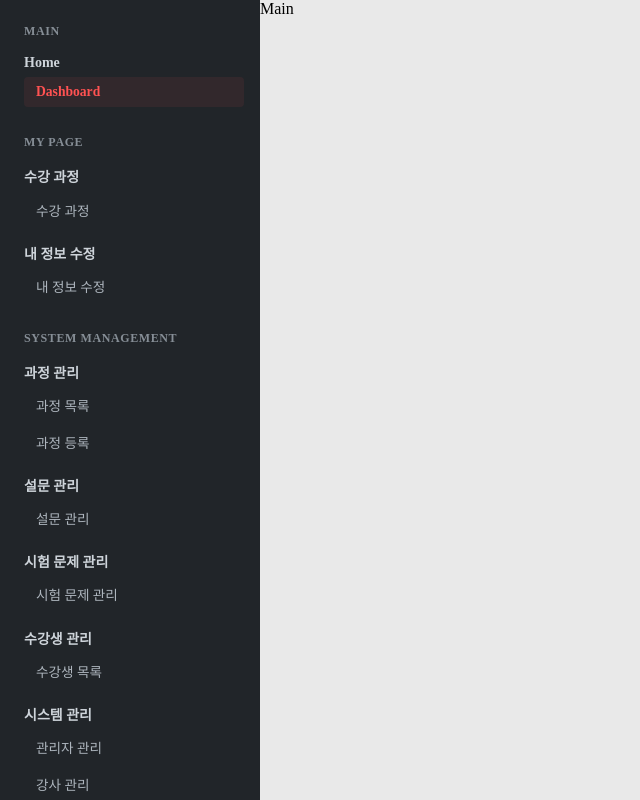
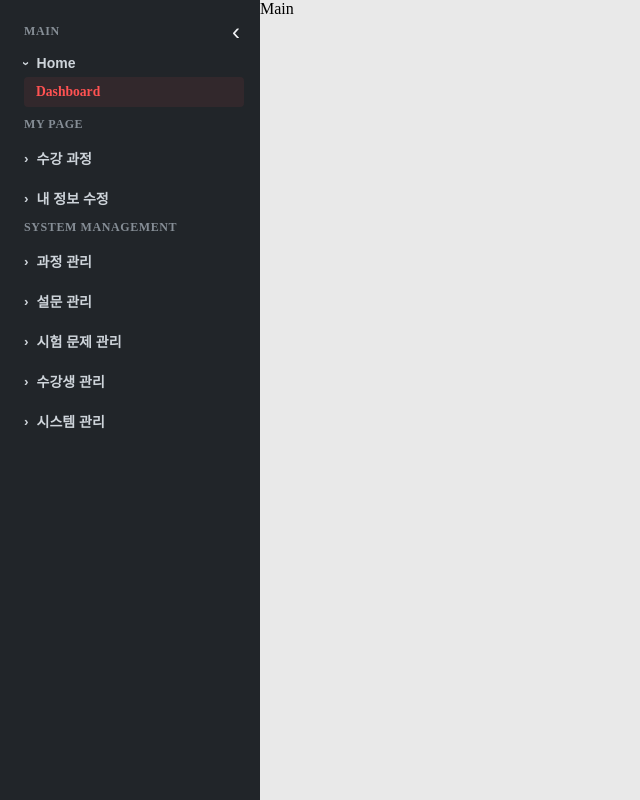
Before and after one commit to 28th-lms-project/28th-lms-repo, a React (Vite) app in the folder frontend/: page / in a window 1280 px wide. Shown: the whole page, without its empty margins (0-640 px from the left). Built offline with nearby package versions, Linux system fonts and the light colour scheme.

Commit message:
Feat: 사이드 메뉴 접고 펼침 기능 추가

```diff
--- a/frontend/src/components/menu/SideMenu.jsx
+++ b/frontend/src/components/menu/SideMenu.jsx
@@ -1,95 +1,101 @@
-import { NavLink } from "react-router-dom";
+import { NavLink, useLocation } from "react-router-dom";
+
 import styles from "./SideMenu.module.css";
+import { useState } from "react";
+import { MENU } from "./menuData";
+
+// 메뉴 항목이 현재 주소와 일치하는지 확인
+function isActiveItem(item, pathname) {
+  if (item.to === "/") {
+    return pathname === "/";
+  }
+  return pathname.startsWith(item.to);
+}
+
+// 현재 주소에 해당하는 그룹만 처음에 펼침
+function getInitialOpenGroups(pathname) {
+  return MENU.flatMap((section) => section.groups)
+    .filter((group) => group.items.some((item) => isActiveItem(item, pathname)))
+    .map((group) => group.title);
+}
 
 export default function SideMenu() {
+  const { pathname } = useLocation();
+  const [collapsed, setCollapsed] = useState(false);
+  const [openGroups, setOpenGroups] = useState(() =>
+    getInitialOpenGroups(pathname),
+  );
+
+  function toggleGroup(title) {
+    setOpenGroups((prev) => {
+      if (prev.includes(title)) {
+        return prev.filter((t) => t !== title); // 닫기
+      }
+      return [...prev, title]; // 열기
+    });
+  }
+
+  let navClass = styles.sideMenu;
+  let toggleLabel = "메뉴 접기";
+  if (collapsed) {
+    navClass += ` ${styles.collapsed}`;
+    toggleLabel = "메뉴 펼치기";
+  }
+
   return (
-    <nav className={styles.sideMenu}>
-      <h4 className={styles.listTitle}>Main</h4>
-      <div className={styles.listItemTitle}>Home</div>
-      <ul className={styles.listSubmenu}>
-        <li className={styles.listItem}>
-          <NavLink to="/">Dashboard</NavLink>
-        </li>
-      </ul>
+    <nav className={navClass}>
+      <button
+        type="button"
+        className={styles.collapseBtn}
+        onClick={() => setCollapsed((c) => !c)}
+        aria-label={toggleLabel}
+      >
+        {collapsed && "›"}
+        {!collapsed && "‹"}
+      </button>
 
-      <h4 className={styles.listTitle}>My Page</h4>
-      <div className={styles.listItemTitle}>수강 과정</div>
-      <ul className={styles.listSubmenu}>
-        <li className={styles.listItem}>
-          <NavLink to="/my/course/list">수강 과정</NavLink>
-        </li>
-      </ul>
+      <div className={styles.menuBody}>
+        {MENU.map((section) => (
+          <div key={section.section}>
+            <h4 className={styles.listTitle}>{section.section}</h4>
+            {section.groups.map((group) => {
+              const isOpen = openGroups.includes(group.title);
 
-      <div className={styles.listItemTitle}>내 정보 수정</div>
-      <ul className={styles.listSubmenu}>
-        <li className={styles.listItem}>
-          <NavLink to="/my/info">내 정보 수정</NavLink>
-        </li>
-      </ul>
+              let arrowClass = styles.arrow;
+              let submenuClass = styles.submenuWrap;
+              if (isOpen) {
+                arrowClass += ` ${styles.arrowOpen}`;
+                submenuClass += ` ${styles.submenuOpen}`;
+              }
 
-      <h4 className={styles.listTitle}>System Management</h4>
-      <div className={styles.listItemTitle}>과정 관리</div>
-      <ul className={styles.listSubmenu}>
-        <li className={styles.listItem}>
-          <NavLink to="/admin/course" end>
-            과정 목록
-          </NavLink>
-        </li>
-        <li className={styles.listItem}>
-          <NavLink to="/admin/course/add">과정 등록</NavLink>
-        </li>
-      </ul>
-
-      <div className={styles.listItemTitle}>설문 관리</div>
-      <ul className={styles.listSubmenu}>
-        <li className={styles.listItem}>
-          <NavLink to="/admin/survey">설문 관리</NavLink>
-        </li>
-      </ul>
-
-      <div className={styles.listItemTitle}>시험 문제 관리</div>
-      <ul className={styles.listSubmenu}>
-        <li className={styles.listItem}>
-          <NavLink to="/admin/test">시험 문제 관리</NavLink>
-        </li>
-      </ul>
-
-      <div className={styles.listItemTitle}>수강생 관리</div>
-      <ul className={styles.listSubmenu}>
-        <li className={styles.listItem}>
-          <NavLink to="/admin/students">수강생 목록</NavLink>
-        </li>
-      </ul>
-
-      <div className={styles.listItemTitle}>시스템 관리</div>
-      <ul className={styles.listSubmenu}>
-        <li className={styles.listItem}>
-          <NavLink to="/admin/system/account">관리자 관리</NavLink>
-        </li>
-        <li className={styles.listItem}>
-          <NavLink to="/admin/system/tutor">강사 관리</NavLink>
-        </li>
-        <li className={styles.listItem}>
-          <NavLink to="/admin/system/menu">메뉴 관리</NavLink>
-        </li>
-        <li className={styles.listItem}>
-          <NavLink to="/admin/system/role">권한 관리</NavLink>
-        </li>
-        <li className={styles.listItem}>
-          <NavLink to="/admin/system/access">접근 권한 조회</NavLink>
-        </li>
-        <li className={styles.listItem}>
-          <NavLink to="/admin/system/access-role">
-            권한별 접근 권한 관리
-          </NavLink>
-        </li>
-        <li className={styles.listItem}>
-          <NavLink to="/admin/system/code">환경 변수 관리</NavLink>
-        </li>
-        <li className={styles.listItem}>
-          <NavLink to="/admin/system/db">DB 관리</NavLink>
-        </li>
-      </ul>
+              return (
+                <div key={group.title}>
+                  <button
+                    type="button"
+                    className={styles.listItemTitle}
+                    onClick={() => toggleGroup(group.title)}
+                    aria-expanded={isOpen}
+                  >
+                    <span className={arrowClass}>›</span>
+                    {group.title}
+                  </button>
+                  <div className={submenuClass}>
+                    <ul className={styles.listSubmenu}>
+                      {group.items.map((item) => (
+                        <li key={item.to} className={styles.listItem}>
+                          <NavLink to={item.to} end={item.end}>
+                            {item.label}
+                          </NavLink>
+                        </li>
+                      ))}
+                    </ul>
+                  </div>
+                </div>
+              );
+            })}
+          </div>
+        ))}
+      </div>
     </nav>
   );
 }
--- a/frontend/src/components/menu/SideMenu.module.css
+++ b/frontend/src/components/menu/SideMenu.module.css
@@ -1,14 +1,20 @@
+/* 사이드메뉴 컨테이너 */
 .sideMenu {
+  position: relative;
   width: 260px;
   min-width: 260px;
   height: 100vh;
-  background-color: #212529;
+  background-color: #212529; /* 다크 배경 */
   color: #f1f3f5;
   padding: 1.5rem 1rem;
   overflow-y: auto;
   box-sizing: border-box;
+  transition:
+    width 0.25s ease,
+    min-width 0.25s ease;
 }
 
+/* 스크롤바 디자인 (다크 테마 맞춤) */
 .sideMenu::-webkit-scrollbar {
   width: 6px;
 }
@@ -18,6 +24,41 @@
 }
 .sideMenu::-webkit-scrollbar-track {
   background: transparent;
+}
+
+/* 사이드바를 접었을 때 (Collapsed) */
+.sideMenu.collapsed {
+  width: 60px;
+  min-width: 60px;
+  overflow: hidden;
+}
+.sideMenu.collapsed .menuBody {
+  opacity: 0;
+  pointer-events: none;
+}
+
+/* 메뉴 본문 래퍼 */
+.menuBody {
+  transition: opacity 0.15s ease;
+}
+
+/* 접기/펼치기 토글 버튼 */
+.collapseBtn {
+  position: absolute;
+  top: 1rem;
+  right: 1rem;
+  background: none;
+  border: none;
+  color: #f1f3f5;
+  font-size: 1.5rem;
+  line-height: 1;
+  padding: 0.25rem;
+  cursor: pointer;
+  z-index: 10;
+}
+
+.collapseBtn:hover {
+  color: #ced4da;
 }
 
 /* 대분류 제목 (Main, My Page, System Management) */
@@ -36,13 +77,53 @@
   margin-top: 0;
 }
 
-/* 중분류 제목 (Home, 수강 과정, 과정 관리 등) */
+/* 중분류 토글 버튼 (Home, 수강 과정 등) */
 .listItemTitle {
+  display: flex;
+  align-items: center;
+  gap: 0.5rem;
+  width: 100%;
+  background: none;
+  border: none;
+  text-align: left;
+  cursor: pointer;
   font-size: 0.875rem;
   font-weight: 600;
   color: #ced4da;
   padding: 0.5rem 0.5rem 0.25rem 0.5rem;
-  cursor: default;
+  border-radius: 4px;
+  transition: background-color 0.15s ease, color 0.15s ease;
+}
+
+.listItemTitle:hover {
+  background-color: rgba(255, 255, 255, 0.04);
+  color: #ffffff;
+}
+
+/* 아코디언 화살표 */
+.arrow {
+  display: inline-block;
+  font-size: 0.85rem;
+  transition: transform 0.2s ease;
+}
+
+.arrowOpen {
+  transform: rotate(90deg);
+}
+
+/* 아코디언 서브메뉴 감싸개 (Grid 높이 애니메이션) */
+.submenuWrap {
+  display: grid;
+  grid-template-rows: 0fr;
+  transition: grid-template-rows 0.25s ease;
+}
+
+.submenuWrap > ul {
+  overflow: hidden;
+}
+
+.submenuOpen {
+  grid-template-rows: 1fr;
 }
 
 /* 서브메뉴 리스트 ul */
@@ -52,12 +133,12 @@
   padding-left: 0.5rem;
 }
 
-/* 서브메뉴 li */
+/* 서브메뉴 항목 li */
 .listItem {
   margin: 2px 0;
 }
 
-/* 서브메뉴 내부 링크 (NavLink) */
+/* 서브메뉴 링크 a (NavLink) */
 .listItem a {
   display: block;
   font-size: 0.85rem;
@@ -70,13 +151,12 @@
     color 0.15s ease;
 }
 
-/* 마우스 올렸을 때 (Hover) */
 .listItem a:hover {
   background-color: rgba(255, 255, 255, 0.06);
   color: #ffffff;
 }
 
-/* 현재 활성화된 메뉴 (NavLink active) */
+/* 현재 선택된 메뉴 활성화 (스크린샷의 붉은 폰트) */
 .listItem a:global(.active) {
   color: #ff5252;
   font-weight: 700;
--- /dev/null
+++ b/frontend/src/components/menu/menuData.js
@@ -0,0 +1,58 @@
+export const MENU = [
+  {
+    section: "Main",
+    groups: [
+      { title: "Home", items: [{ to: "/", label: "Dashboard", end: true }] },
+    ],
+  },
+  {
+    section: "My Page",
+    groups: [
+      {
+        title: "수강 과정",
+        items: [{ to: "/my/course/list", label: "수강 과정" }],
+      },
+      {
+        title: "내 정보 수정",
+        items: [{ to: "/my/info", label: "내 정보 수정" }],
+      },
+    ],
+  },
+  {
+    section: "System Management",
+    groups: [
+      {
+        title: "과정 관리",
+        items: [
+          { to: "/admin/course", label: "과정 목록", end: true },
+          { to: "/admin/course/add", label: "과정 등록" },
+        ],
+      },
+      {
+        title: "설문 관리",
+        items: [{ to: "/admin/survey", label: "설문 관리" }],
+      },
+      {
+        title: "시험 문제 관리",
+        items: [{ to: "/admin/test", label: "시험 문제 관리" }],
+      },
+      {
+        title: "수강생 관리",
+        items: [{ to: "/admin/students", label: "수강생 관리" }],
+      },
+      {
+        title: "시스템 관리",
+        items: [
+          { to: "/admin/system/account", label: "관리자 관리" },
+          { to: "/admin/system/tutor", label: "강사 관리" },
+          { to: "/admin/system/menu", label: "메뉴 관리" },
+          { to: "/admin/system/role", label: "권한 관리" },
+          { to: "/admin/system/access", label: "접근 관리" },
+          { to: "/admin/system/access-role", label: "권한별 접근 권한 관리" },
+          { to: "/admin/system/code", label: "환경 변수 관리" },
+          { to: "/admin/system/db", label: "DB 관리" },
+        ],
+      },
+    ],
+  },
+];
```
